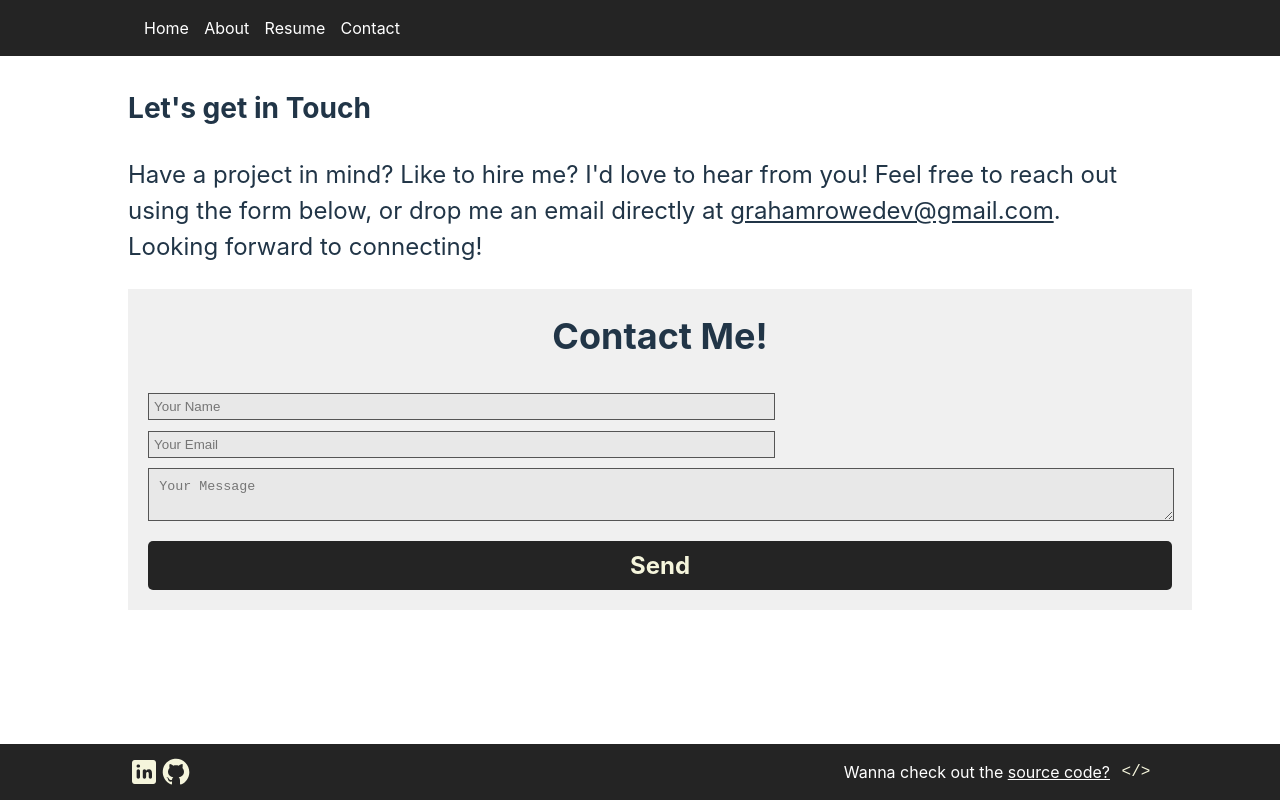
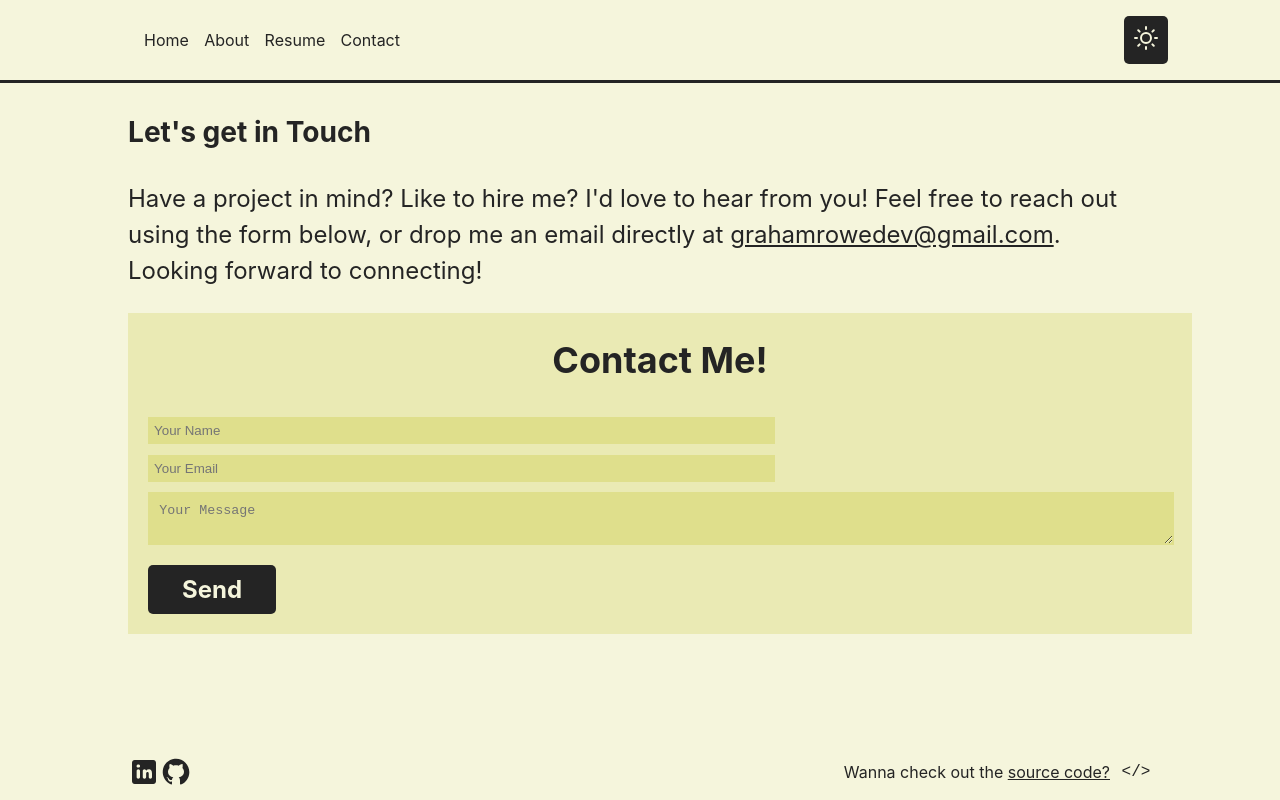
Before and after one commit to grrowe/grahamrowe.dev-ts, a React (Vite) app: page /contact in a window 1280 px wide. Shown: the top 800 px of the page. Built offline with nearby package versions, Linux system fonts and the light colour scheme.

Commit message:
update functionality for darkmode, add button, store preference

```diff
--- a/src/App.css
+++ b/src/App.css
@@ -1,3 +1,5 @@
+@import url("./variables.css");
+
 #content {
   max-width: 80vw;
   padding-left: 10vw;
@@ -5,11 +7,11 @@
 }
 
 a {
-  color: #f5f5dc;
+  color: var(--text-color);
 }
 
 a:hover {
-  color: grey;
+  color: var(--a-hightlight);
 }
 
 #container {
--- a/src/App.tsx
+++ b/src/App.tsx
@@ -1,4 +1,6 @@
 import { BrowserRouter, Routes, Route } from "react-router-dom";
+
+import { useState, useEffect } from "react";
 
 import "./App.css";
 
@@ -7,13 +9,32 @@ import Header from "./ui/nav/nav.tsx";
 import Contact from "./ui/contact/contact.tsx";
 import Footer from "./ui/footer/footer.tsx";
 import Resume from "./ui/resume/resume.tsx";
-import About from "./ui/about/about.tsx"
+import About from "./ui/about/about.tsx";
 import NotFound from "./ui/404/404.tsx";
 
 function App() {
+  const [theme, setTheme] = useState(() => {
+    const storedTheme = localStorage.getItem("theme");
+    if (storedTheme) return storedTheme;
+    return window.matchMedia("(prefers-color-scheme: dark)").matches
+      ? "dark"
+      : "light";
+  });
+
+  useEffect(() => {
+    document.documentElement.classList.toggle("dark", theme === "dark");
+    localStorage.setItem("theme", theme);
+  }, [theme]);
+
+  const toggleTheme = () => {
+    setTheme((prevTheme) => (prevTheme === "dark" ? "light" : "dark"));
+  };
+
   return (
-    <div id='container'>
+    <div id="container">
       <Header
+        toggleTheme={toggleTheme}
+        theme={theme}
         navLinks={[
           { label: "Home", href: "/" },
           { label: "About", href: "/about" },
@@ -33,7 +54,7 @@ function App() {
         </BrowserRouter>
       </div>
 
-      <Footer />
+      <Footer theme={theme} />
     </div>
   );
 }
--- a/src/index.css
+++ b/src/index.css
@@ -1,11 +1,13 @@
+@import url("./variables.css");
+
 :root {
   font-family: Inter, system-ui, Avenir, Helvetica, Arial, sans-serif;
   line-height: 1.5;
   font-weight: 400;
 
   color-scheme: light dark;
-  color: #f5f5dc;
-  background-color: #242424;
+  background-color: var(--bg-color);
+  color: var(--text-color);
 
   font-synthesis: none;
   text-rendering: optimizeLegibility;
@@ -45,46 +47,3 @@ button:focus,
 button:focus-visible {
   outline: 4px auto -webkit-focus-ring-color;
 }
-
-@media (prefers-color-scheme: light) {
-  :root {
-    color: #213547;
-    background-color: #ffffff;
-  }
-  a {
-    color: #213547 !important;
-  }
-  a:hover {
-    color: #9dc2e3;
-  }
-  button {
-    background-color: #f9f9f9;
-  }
-  .navLink {
-    color: #ffffff !important;
-  }
-
-  .footerText {
-    color: #ffffff;
-  }
-
-  .contactForm {
-    background-color: #f0f0f0 !important;
-  }
-
-  .contactForm input {
-    background-color: #e8e8e8 !important;
-    color: #213547 !important;
-  }
-
-  .contactForm textarea {
-    background-color: #e8e8e8 !important;
-    color: #213547 !important;
-  }
-
-  button {
-    background-color: #242424 !important;
-    color: #f5f5dc !important;
-  }
-
-}
--- a/src/ui/components/contactForm.tsx
+++ b/src/ui/components/contactForm.tsx
@@ -89,7 +89,7 @@ const ContactForm = () => {
             placeholder="Your Message"
             required
           />
-          <button type="submit">Send</button>
+          <button type="submit" className="submit">Send</button>
           {status && <p>{status}</p>}
         </form>
       ) : (
--- a/src/ui/components/footerSocials.tsx
+++ b/src/ui/components/footerSocials.tsx
@@ -1,9 +1,9 @@
 interface socialParams {
-  link: string;
+  link?: string;
   dark?: boolean;
 }
 
-export function LinkedIn(socialParams: socialParams) {
+export function LinkedIn({ link, dark }: socialParams) {
   return (
     <svg
       xmlns="http://www.w3.org/2000/svg"
@@ -13,19 +13,19 @@ export function LinkedIn(socialParams: socialParams) {
       height="32"
       viewBox="0 0 24 24"
       onClick={() => {
-        window && window.open(socialParams.link, "_blank")!.focus();
+        window && window.open(link, "_blank")!.focus();
       }}
       style={{ cursor: "pointer" }}
     >
       <path
         d="M19,3H5C3.895,3,3,3.895,3,5v14c0,1.105,0.895,2,2,2h14c1.105,0,2-0.895,2-2V5C21,3.895,20.105,3,19,3z M7.738,17L7.738,17 c-0.697,0-1.262-0.565-1.262-1.262v-4.477C6.477,10.565,7.042,10,7.738,10h0C8.435,10,9,10.565,9,11.262v4.477 C9,16.435,8.435,17,7.738,17z M7.694,8.717c-0.771,0-1.286-0.514-1.286-1.2s0.514-1.2,1.371-1.2c0.771,0,1.286,0.514,1.286,1.2 S8.551,8.717,7.694,8.717z M16.779,17L16.779,17c-0.674,0-1.221-0.547-1.221-1.221v-2.605c0-1.058-0.651-1.174-0.895-1.174 s-1.058,0.035-1.058,1.174v2.605c0,0.674-0.547,1.221-1.221,1.221h-0.081c-0.674,0-1.221-0.547-1.221-1.221v-4.517 c0-0.697,0.565-1.262,1.262-1.262h0c0.697,0,1.262,0.565,1.262,1.262c0,0,0.282-1.262,2.198-1.262C17.023,10,18,10.977,18,13.174 v2.605C18,16.453,17.453,17,16.779,17z"
-        fill={`${socialParams.dark ? "#242424" : "#F5F5DC"}`}
+        fill={`${dark ? "#F5F5DC" : "#242424"}`}
       ></path>
     </svg>
   );
 }
 
-export function Github(socialParams: socialParams) {
+export function Github({ link, dark }: socialParams) {
   return (
     <svg
       xmlns="http://www.w3.org/2000/svg"
@@ -35,28 +35,28 @@ export function Github(socialParams: socialParams) {
       height="32"
       viewBox="0 0 24 24"
       onClick={() => {
-        window && window.open(socialParams.link, "_blank")!.focus();
+        window && window.open(link, "_blank")!.focus();
       }}
       style={{ cursor: "pointer" }}
     >
       <path
         d="M10.9,2.1c-4.6,0.5-8.3,4.2-8.8,8.7c-0.5,4.7,2.2,8.9,6.3,10.5C8.7,21.4,9,21.2,9,20.8v-1.6c0,0-0.4,0.1-0.9,0.1 c-1.4,0-2-1.2-2.1-1.9c-0.1-0.4-0.3-0.7-0.6-1C5.1,16.3,5,16.3,5,16.2C5,16,5.3,16,5.4,16c0.6,0,1.1,0.7,1.3,1c0.5,0.8,1.1,1,1.4,1 c0.4,0,0.7-0.1,0.9-0.2c0.1-0.7,0.4-1.4,1-1.8c-2.3-0.5-4-1.8-4-4c0-1.1,0.5-2.2,1.2-3C7.1,8.8,7,8.3,7,7.6c0-0.4,0-0.9,0.2-1.3 C7.2,6.1,7.4,6,7.5,6c0,0,0.1,0,0.1,0C8.1,6.1,9.1,6.4,10,7.3C10.6,7.1,11.3,7,12,7s1.4,0.1,2,0.3c0.9-0.9,2-1.2,2.5-1.3 c0,0,0.1,0,0.1,0c0.2,0,0.3,0.1,0.4,0.3C17,6.7,17,7.2,17,7.6c0,0.8-0.1,1.2-0.2,1.4c0.7,0.8,1.2,1.8,1.2,3c0,2.2-1.7,3.5-4,4 c0.6,0.5,1,1.4,1,2.3v2.6c0,0.3,0.3,0.6,0.7,0.5c3.7-1.5,6.3-5.1,6.3-9.3C22,6.1,16.9,1.4,10.9,2.1z"
-        fill={`${socialParams.dark ? "#242424" : "#F5F5DC"}`}
+        fill={`${dark ? "#F5F5DC" : "#242424"}`}
       ></path>
     </svg>
   );
 }
 
-export function SourceCode(socialParams: socialParams) {
+export function SourceCode({ link, dark }: socialParams) {
   return (
     <svg
       xmlns="http://www.w3.org/2000/svg"
       width="32"
       height="32"
       viewBox="0 0 48 48"
-      fill={`${socialParams.dark ? "#242424" : "#F5F5DC"}`}
+      fill={`${dark ? "#F5F5DC" : "#242424"}`}
       onClick={() => {
-        window && window.open(socialParams.link, "_blank")!.focus();
+        window && window.open(link, "_blank")!.focus();
       }}
       style={{ cursor: "pointer" }}
     >
@@ -67,10 +67,47 @@ export function SourceCode(socialParams: socialParams) {
         dominant-baseline="middle"
         font-family="monospace"
         font-size="24"
-        fill={`${socialParams.dark ? "#242424" : "#F5F5DC"}`}
+        fill={`${dark ? "#F5F5DC" : "#242424"}`}
       >
         &lt;/&gt;
       </text>
     </svg>
   );
 }
+
+export function Moon({ dark }: socialParams) {
+  return (
+    <svg
+      xmlns="http://www.w3.org/2000/svg"
+      viewBox="0 0 24 24"
+      fill="none"
+      stroke={`${dark ? "#F5F5DC" : "#242424"}`}
+      stroke-width="2"
+      stroke-linecap="round"
+      stroke-linejoin="round"
+      width="24"
+      height="24"
+    >
+      <path d="M12 2C6.48 2 2 6.48 2 12s4.48 10 10 10c1.57 0 3.06-.38 4.39-1.03a7.957 7.957 0 0 1-1.34-9.72A7.966 7.966 0 0 1 12 2z" />
+    </svg>
+  );
+}
+
+export function Sun({ dark }: socialParams) {
+  return (
+    <svg
+      xmlns="http://www.w3.org/2000/svg"
+      width="24"
+      height="24"
+      viewBox="0 0 24 24"
+      fill="none"
+      stroke={`${dark ? "#F5F5DC" : "#242424"}`}
+      stroke-width="2"
+      stroke-linecap="round"
+      stroke-linejoin="round"
+    >
+      <circle cx="12" cy="12" r="5" />
+      <path d="M12 1v2M12 21v2M4.22 4.22l1.42 1.42M18.36 18.36l1.42 1.42M1 12h2M21 12h2M4.22 19.78l1.42-1.42M18.36 5.64l1.42-1.42" />
+    </svg>
+  );
+}
--- a/src/ui/contact/contact.css
+++ b/src/ui/contact/contact.css
@@ -1,3 +1,5 @@
+@import url("../../variables.css");
+
 #contactWrapper {
   display: flex;
   flex-direction: column;
@@ -11,11 +13,12 @@
 }
 
 .contactForm {
-  background-color: #333;
+  background-color: var(--off-bg-color);
   padding: 20px;
   box-shadow: 0 4px 0.5% rgba(0, 0, 0, 0.2);
   width: 80vw;
   margin-right: 10vw;
+  margin-bottom: 15px;
 }
 
 .inputWrapper {
@@ -34,38 +37,34 @@
   margin-top: 0;
 }
 
-.contactForm {
-  margin-bottom: 15px;
-}
-
 .contactForm input {
   width: 30%;
   padding: 0.5%;
-  border: 1px solid #555;
-  background-color: #444;
-  color: #f5f5dc;
+  border: 1px solid var(--input);
+  background-color: var(--input);
+  color: var(--text-color);
 }
 
 .contactForm textarea {
   width: 98%;
   padding: 1%;
-  border: 1px solid #555;
-  background-color: #444;
-  color: #f5f5dc;
+  border: 1px solid var(--input);
+  background-color: var(--input);
+  color: var(--text-color);
   margin-bottom: 1%;
 }
 
 .contactForm input:focus,
 .contactForm textarea:focus {
   outline: none;
-  border-color: #f5f5dc;
+  border-color: var(--a-hightlight);
 }
 
 button {
   width: 100%;
   padding: 10px;
-  background-color: #f5f5dc;
-  color: #242424;
+  background-color: var(--invert-bg-color);
+  color: var(--invert-text-color);
   font-weight: bold;
   border: none;
   border-radius: 5px;
@@ -73,7 +72,7 @@ button {
 }
 
 button:hover {
-  background-color: #e5e5c0;
+  background-color: var(--a-hightlight);
 }
 
 @media (max-width: 1300px) {
@@ -83,7 +82,12 @@ button:hover {
 }
 
 @media (max-width: 600px) {
-    .contactForm input {
-      width: 99%;
-    }
+  .contactForm input {
+    width: 99%;
   }
+}
+
+.submit {
+  width: 10vw;
+  min-width: 100px;
+}
--- a/src/ui/footer/footer.css
+++ b/src/ui/footer/footer.css
@@ -1,3 +1,5 @@
+@import url("../../variables.css");
+
 #footer {
   position: sticky;
   bottom: 0;
@@ -5,7 +7,7 @@
   width: 100vw;
   margin-top: 50vh;
   z-index: 1;
-  background-color: #242424;
+  background-color: var(--bg-color);
 }
 
 #footerContent {
--- a/src/ui/footer/footer.tsx
+++ b/src/ui/footer/footer.tsx
@@ -1,18 +1,29 @@
-import React from "react";
+import "./footer.css";
+import {
+  LinkedIn,
+  Github,
+  SourceCode,
+  Moon,
+  Sun,
+} from "../components/footerSocials";
 
-import "./footer.css";
-import { LinkedIn, Github, SourceCode } from "../components/footerSocials";
+interface FooterProps {
+  theme?: string;
+}
 
-const Footer: React.FC<any> = ({}) => {
+const Footer = ({ theme }: FooterProps) => {
   return (
     <div id="footer">
       <div id="footerContent">
         <div>
           <LinkedIn
             link="https://www.linkedin.com/in/gmrowewebdev/"
-            dark={false}
+            dark={theme === "dark" ? true : false}
           />
-          <Github link="https://github.com/grrowe" dark={false} />
+          <Github
+            link="https://github.com/grrowe"
+            dark={theme === "dark" ? true : false}
+          />
         </div>
         <div>
           <p className="footerText">
@@ -34,7 +45,7 @@ const Footer: React.FC<any> = ({}) => {
           </p>
           <SourceCode
             link="https://github.com/grrowe/grahamrowe.dev-ts"
-            dark={false}
+            dark={theme === "dark" ? true : false}
           />
         </div>
       </div>
--- a/src/ui/nav/nav.css
+++ b/src/ui/nav/nav.css
@@ -1,10 +1,12 @@
+@import url("../../variables.css");
+
 #nav {
   position: sticky;
   width: 100vw;
   left: 50;
   top: 0;
-  background-color: #242424;
-  color: white;
+  background-color: var(--bg-color);
+  color: var(--text-color);
   padding: 1rem;
   text-align: center;
   z-index: 1000;
@@ -15,10 +17,29 @@
   display: flex;
   justify-content: space-between;
   align-items: flex-start;
+  width: 20vw;
   padding-left: 10vw;
-  width: 20vw;
 }
 
 .navLink {
   text-decoration: none;
 }
+
+.toggleDarkMode {
+  background-color: var(--invert-bg-color);
+}
+
+nav {
+  display: flex;
+  flex-direction: row;
+  align-items: center;
+  justify-content: space-between;
+}
+
+.darkModeButton {
+  padding-right: 10vw;
+}
+
+.darkModeButton button:hover {
+  background-color: var(--a-hightlight);
+}
--- a/src/ui/nav/nav.tsx
+++ b/src/ui/nav/nav.tsx
@@ -1,27 +1,49 @@
-import React from "react";
-import './nav.css'
+import "./nav.css";
+
+import { Moon, Sun } from "../components/footerSocials";
 
 interface HeaderProps {
   title?: string;
   subtitle?: string;
   navLinks: { label: string; href: string }[];
+  toggleTheme?: () => void;
+  theme?: string;
 }
 
-const Header: React.FC<HeaderProps> = ({ title, subtitle, navLinks }) => {
+const Header = ({
+  title,
+  subtitle,
+  navLinks,
+  toggleTheme,
+  theme,
+}: HeaderProps) => {
   return (
-    <header id='nav'>
+    <header id="nav">
       <div>
         {title && <h1>{title}</h1>}
         {subtitle && <p>{subtitle}</p>}
       </div>
+
       {navLinks && (
         <nav>
-          <div id='navLinks'>
+          <div id="navLinks">
             {navLinks.map((link) => (
               <span>
-                <a className='navLink' href={link.href}>{link.label}</a>
+                <a className="navLink" href={link.href}>
+                  {link.label}
+                </a>
               </span>
             ))}
+          </div>
+          <br />
+          <div className="darkModeButton">
+            <button className="toggleDarkMode" onClick={toggleTheme}>
+              {theme === "dark" ? (
+                <Moon dark={theme !== "dark" ? true : false} />
+              ) : (
+                <Sun dark={theme !== "dark" ? true : false} />
+              )}
+            </button>
           </div>
         </nav>
       )}
--- /dev/null
+++ b/src/variables.css
@@ -0,0 +1,27 @@
+:root {
+  --bg-color: #f5f5dc;
+  --text-color: #242424;
+
+  --a-hightlight: #a0522d;
+
+  --invert-bg-color: #242424;
+  --invert-text-color: #f5f5dc;
+
+  --off-bg-color: #eaeab4;
+
+  --input: #dfdf8c;
+}
+
+.dark {
+  --bg-color: #242424;
+  --text-color: #f5f5dc;
+
+  --invert-bg-color: #f5f5dc;
+  --invert-text-color: #242424;
+
+  --a-hightlight: #d4c79e;
+
+  --off-bg-color: #494949;
+
+  --input: #626262;
+}
```
